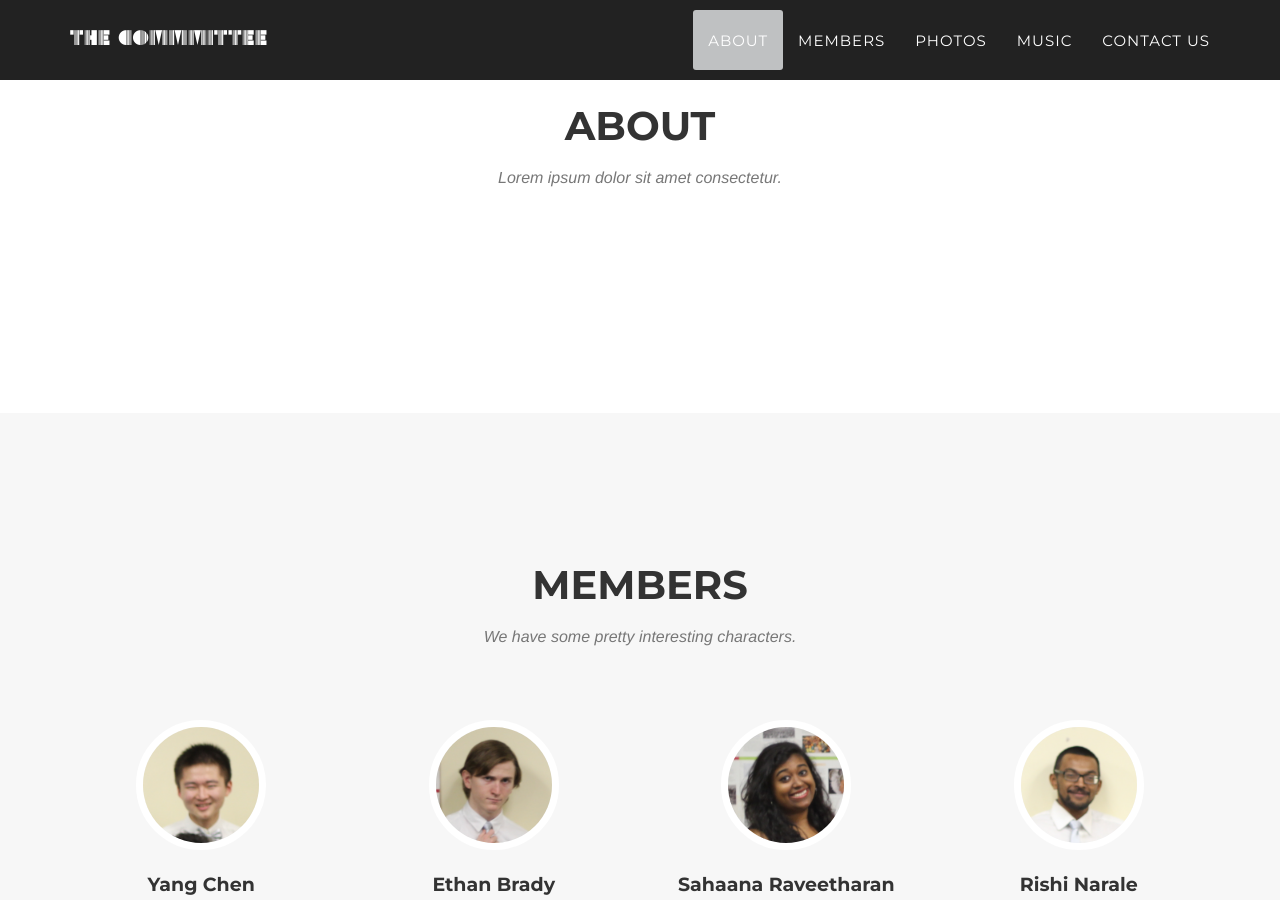
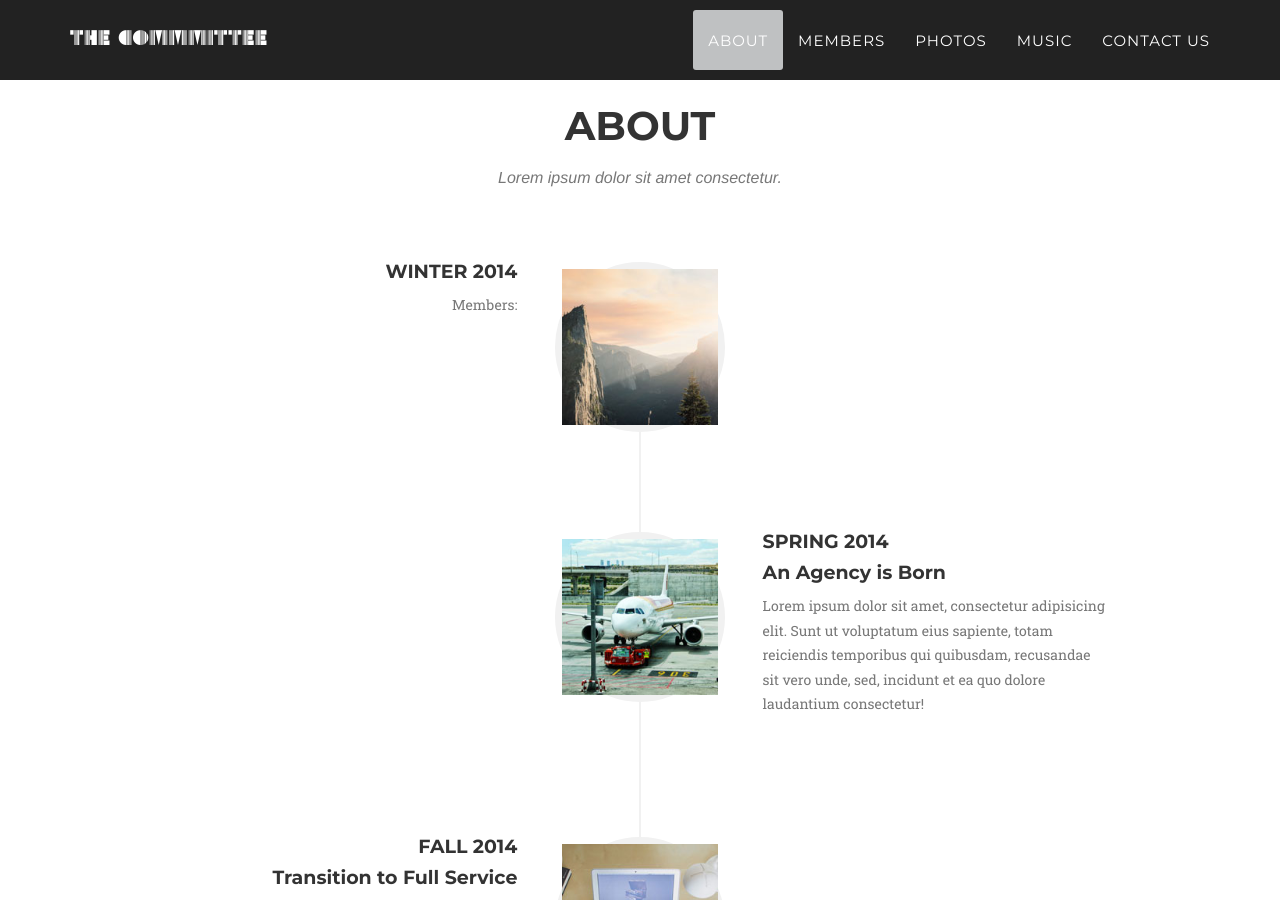
Before and after one commit to yangchen1/committee-website, a Jekyll site: the page built from index.html, in a window 1280 px wide and 900 px high, scrolled down 946 px. Built offline with Jekyll 4.4.1, drawn with Linux system fonts in a browser that asks for light colours; some web fonts are replaced; some of the changed text lies outside the part shown.

Commit message:
Updated sections.

```diff
--- a/_includes/about.html
+++ b/_includes/about.html
@@ -9,7 +9,70 @@
             </div>
             <div class="row">
                 <div class="col-lg-12">
-
+                    <ul class="timeline">
+                        <li>
+                            <div class="timeline-image">
+                                <img class="img-responsive" src="img/about/1.jpg" alt="">
+                            </div>
+                            <div class="timeline-panel">
+                                <div class="timeline-heading">
+                                    <h4>Winter 2014</h4>
+                                </div>
+                                <div class="timeline-body">
+                                    <p class="text-muted">Members: </p>
+                                </div>
+                            </div>
+                        </li>
+                        <li class="timeline-inverted">
+                            <div class="timeline-image">
+                                <img class="img-responsive" src="img/about/2.jpg" alt="">
+                            </div>
+                            <div class="timeline-panel">
+                                <div class="timeline-heading">
+                                    <h4>Spring 2014</h4>
+                                    <h4 class="subheading">An Agency is Born</h4>
+                                </div>
+                                <div class="timeline-body">
+                                    <p class="text-muted">Lorem ipsum dolor sit amet, consectetur adipisicing elit. Sunt ut voluptatum eius sapiente, totam reiciendis temporibus qui quibusdam, recusandae sit vero unde, sed, incidunt et ea quo dolore laudantium consectetur!</p>
+                                </div>
+                            </div>
+                        </li>
+                        <li>
+                            <div class="timeline-image">
+                                <img class="img-responsive" src="img/about/3.jpg" alt="">
+                            </div>
+                            <div class="timeline-panel">
+                                <div class="timeline-heading">
+                                    <h4>Fall 2014</h4>
+                                    <h4 class="subheading">Transition to Full Service</h4>
+                                </div>
+                                <div class="timeline-body">
+                                    <p class="text-muted">Lorem ipsum dolor sit amet, consectetur adipisicing elit. Sunt ut voluptatum eius sapiente, totam reiciendis temporibus qui quibusdam, recusandae sit vero unde, sed, incidunt et ea quo dolore laudantium consectetur!</p>
+                                </div>
+                            </div>
+                        </li>
+                        <li class="timeline-inverted">
+                            <div class="timeline-image">
+                                <img class="img-circle img-responsive" src="img/about/4.jpg" alt="">
+                            </div>
+                            <div class="timeline-panel">
+                                <div class="timeline-heading">
+                                    <h4>July 2014</h4>
+                                    <h4 class="subheading">Phase Two Expansion</h4>
+                                </div>
+                                <div class="timeline-body">
+                                    <p class="text-muted">Lorem ipsum dolor sit amet, consectetur adipisicing elit. Sunt ut voluptatum eius sapiente, totam reiciendis temporibus qui quibusdam, recusandae sit vero unde, sed, incidunt et ea quo dolore laudantium consectetur!</p>
+                                </div>
+                            </div>
+                        </li>
+                        <li class="timeline-inverted">
+                            <div class="timeline-image">
+                                <h4>Be Part
+                                    <br>Of Our
+                                    <br>Story!</h4>
+                            </div>
+                        </li>
+                    </ul>
                 </div>
             </div>
         </div>
--- a/_includes/header.html
+++ b/_includes/header.html
@@ -47,9 +47,9 @@
                 <div class="intro-lead-in">
                     THE COMMITTEE
                     <br>
-                    <h2>
+                    <h4>
                         University of Waterloo's newest mixed-gender a cappella group.
-                    </h2>
+                    </h4>
                 </div>
             </div>
         </div>
--- a/_includes/members.html
+++ b/_includes/members.html
@@ -4,12 +4,12 @@
             <div class="row">
                 <div class="col-lg-12 text-center">
                     <h2 class="section-heading">MEMBERS</h2>
-                    <h3 class="section-subheading text-muted">We have some pretty interesting characters.</h3>
+                    <h3 class="section-subheading text-muted">We're made up of some pretty interesting characters.</h3>
                 </div>
             </div>
             <div class="row">
                 {% for member in site.people %}
-                <div class="col-sm-3">
+                <div class="col-md-3">
                     <div class="team-member">
                         <img src="img/team/{{ member.pic }}.png" class="img-responsive img-circle profilepic" alt="">
                         <h4>{{ member.name }}</h4>
--- a/_includes/music.html
+++ b/_includes/music.html
@@ -5,7 +5,17 @@
             <div class="row">
                 <div class="col-lg-12 text-center">
                     <h2 class="section-heading">MUSIC</h2>
-                    <h3 class="section-subheading text-muted">Coming soon!</h3>
+                    <h3 class="section-subheading text-muted">
+                        Our current repretoire:
+                        <br>
+                        Valerie opb The Zutons, Amy Winehouse
+                        <br>
+                        Bills, Bills, Bills opb Destiny's Child
+                        <br>
+                        Black or White opb Michael Jackson
+                        <br>
+                        Gangnam Style opb PSY
+                    </h3>
                 </div>
             </div>
         </div>
```
